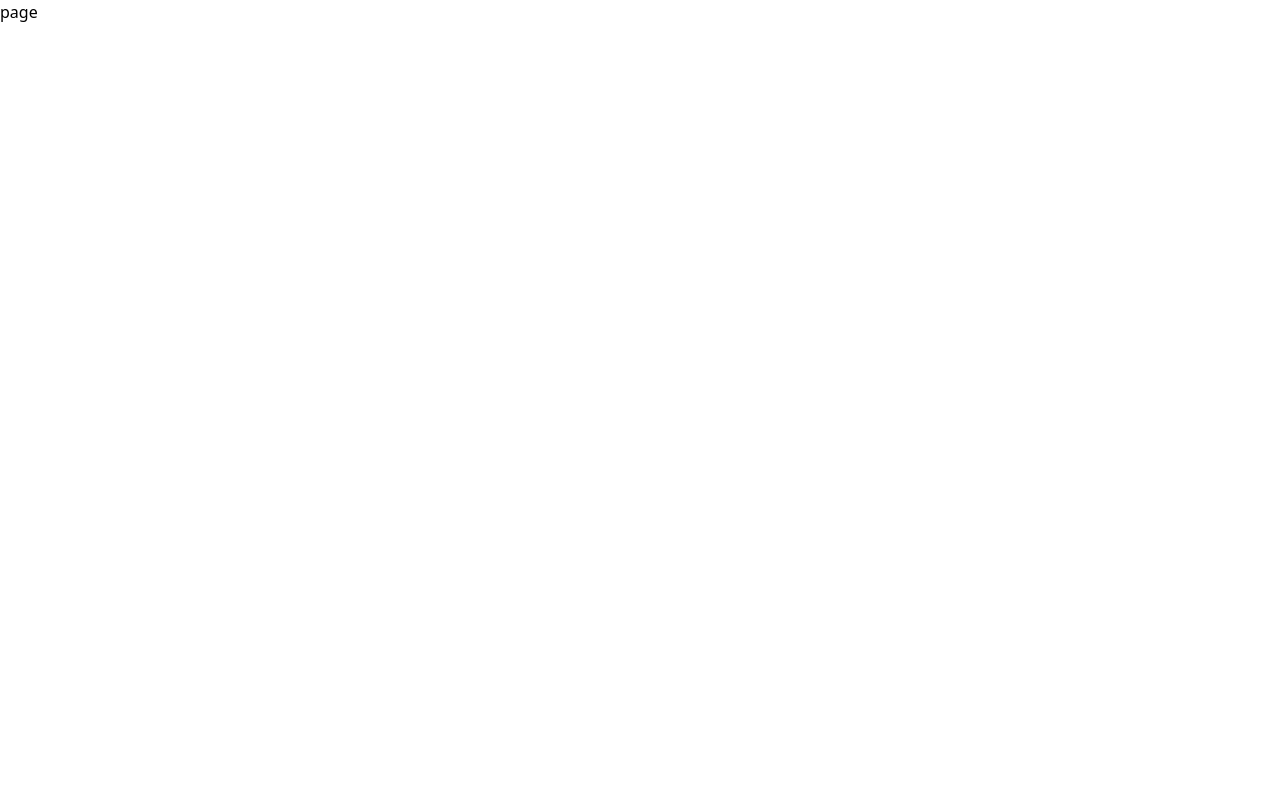
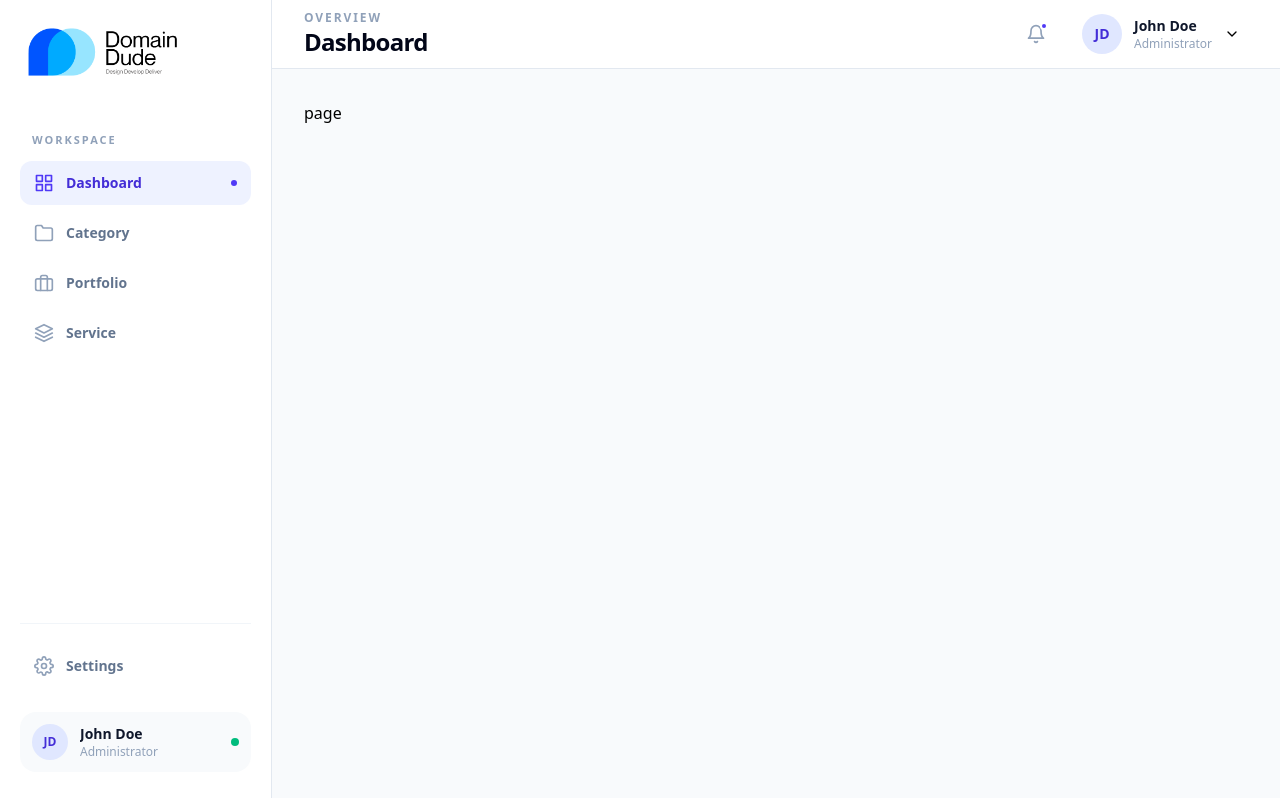
Before and after one commit to nikhilkumar202002/domain-dude-admin, a Next.js app: page / in a window 1280 px wide. Built offline with nearby package versions, Linux system fonts and the light colour scheme.

Commit message:
Add Dashboard layout with Header and Sidebar components; update layout.tsx to use DashboardLayout and include react-icons dependency

```diff
--- /dev/null
+++ b/app/components/layout/DashboardLayout.tsx
@@ -0,0 +1,21 @@
+import type { ReactNode } from "react";
+import Header from "./Header";
+import Sidebar from "./Sidebar";
+
+type DashboardLayoutProps = {
+  children: ReactNode;
+};
+
+const DashboardLayout = ({ children }: DashboardLayoutProps) => {
+  return (
+    <div className="h-screen overflow-hidden bg-slate-50">
+      <Sidebar />
+      <div className="ml-68 flex h-screen min-w-0 flex-col">
+        <Header />
+        <main className="min-h-0 flex-1 overflow-y-auto p-8">{children}</main>
+      </div>
+    </div>
+  );
+};
+
+export default DashboardLayout;
--- /dev/null
+++ b/app/components/layout/Header.tsx
@@ -0,0 +1,99 @@
+"use client";
+
+import Link from "next/link";
+import { useState } from "react";
+import {
+  FiBell,
+  FiChevronDown,
+  FiLogOut,
+  FiSettings,
+  FiUser,
+} from "react-icons/fi";
+
+const Header = () => {
+  const [isProfileOpen, setIsProfileOpen] = useState(false);
+
+  return (
+    <header className="flex items-center justify-between border-b border-slate-200 bg-white px-8 py-2">
+      <div>
+        <p className="text-xs font-semibold uppercase tracking-[0.16em] text-slate-400">
+          Overview
+        </p>
+        <h1 className="text-2xl font-semibold tracking-[-0.03em] text-slate-950">
+          Dashboard
+        </h1>
+      </div>
+      <div className="flex items-center gap-5">
+        <button
+          type="button"
+          aria-label="Notifications"
+          className="relative rounded-xl p-2.5 text-slate-400 transition hover:bg-slate-50 hover:text-slate-700"
+        >
+          <FiBell className="h-5 w-5" />
+          <span className="absolute right-2 top-2 h-2 w-2 rounded-full border-2 border-white bg-indigo-600" />
+        </button>
+        <div className="relative">
+          <button
+            type="button"
+            aria-expanded={isProfileOpen}
+            aria-haspopup="menu"
+            onClick={() => setIsProfileOpen((open) => !open)}
+            className="flex items-center gap-3 rounded-xl p-1.5 pr-2 text-left transition hover:bg-slate-50"
+          >
+            <span className="flex h-10 w-10 items-center justify-center rounded-full bg-indigo-100 text-sm font-bold text-indigo-700">
+              JD
+            </span>
+            <span className="hidden sm:block">
+              <span className="block text-sm font-semibold text-slate-900">
+                John Doe
+              </span>
+              <span className="block text-xs text-slate-400">
+                Administrator
+              </span>
+            </span>
+            <FiChevronDown className="h-4 w-4" />
+          </button>
+          {isProfileOpen && (
+            <div
+              role="menu"
+              className="absolute right-0 top-14 z-20 w-56 overflow-hidden rounded-2xl border border-slate-200 bg-white p-2 shadow-xl shadow-slate-200/60"
+            >
+              <div className="border-b border-slate-100 px-3 py-2.5">
+                <p className="text-sm font-semibold text-slate-900">John Doe</p>
+                <p className="truncate text-xs text-slate-400">
+                  john@domaindude.com
+                </p>
+              </div>
+              <Link
+                href="/profile"
+                role="menuitem"
+                className="mt-1 flex items-center gap-3 rounded-xl px-3 py-2.5 text-sm text-slate-600 hover:bg-slate-50 hover:text-slate-950"
+              >
+                <FiUser />
+                My profile
+              </Link>
+              <Link
+                href="/settings"
+                role="menuitem"
+                className="flex items-center gap-3 rounded-xl px-3 py-2.5 text-sm text-slate-600 hover:bg-slate-50 hover:text-slate-950"
+              >
+                <FiSettings />
+                Settings
+              </Link>
+              <button
+                type="button"
+                role="menuitem"
+                className="flex w-full items-center gap-3 rounded-xl px-3 py-2.5 text-sm text-rose-600 hover:bg-rose-50"
+              >
+                <FiLogOut />
+                Sign out
+              </button>
+            </div>
+          )}
+        </div>
+      </div>
+    </header>
+  );
+};
+
+export default Header;
--- /dev/null
+++ b/app/components/layout/Sidebar.tsx
@@ -0,0 +1,37 @@
+import Link from "next/link";
+import Image from "next/image";
+import { FiBriefcase, FiFolder, FiGrid, FiLayers, FiSettings } from "react-icons/fi";
+
+type Icon = typeof FiGrid;
+
+const navigation: { label: string; href: string; icon: Icon; active?: boolean }[] = [
+  { label: "Dashboard", href: "/", icon: FiGrid, active: true },
+  { label: "Category", href: "/category", icon: FiFolder },
+  { label: "Portfolio", href: "/portfolio", icon: FiBriefcase },
+  { label: "Service", href: "/service", icon: FiLayers },
+];
+
+const Sidebar = () => (
+  <aside className="fixed inset-y-0 left-0 z-30 flex w-68 flex-col overflow-y-auto border-r border-slate-200 bg-white px-5 py-7 text-slate-600">
+    <Link href="/" className="mb-14 flex items-center gap-3 px-2" aria-label="Domain Dude home">
+      <Image
+        src="/Domine-Dude_black.png"
+        alt="Domain Dude"
+        width={205}
+        height={64}
+        priority
+        className="h-auto w-full max-w-[150px] shrink-0 object-contain object-left"
+      />
+    </Link>
+    <p className="mb-3 px-3 text-[11px] font-bold uppercase tracking-[0.18em] text-slate-400">Workspace</p>
+    <nav className="space-y-1.5" aria-label="Main navigation">
+      {navigation.map(({ label, href, icon: Icon, active }) => <Link key={label} href={href} className={`group flex items-center gap-3 rounded-xl px-3.5 py-3 text-sm font-semibold transition-colors ${active ? "bg-indigo-50 text-indigo-700" : "text-slate-500 hover:bg-slate-50 hover:text-slate-950"}`}><Icon className={`h-5 w-5 ${active ? "text-indigo-600" : "text-slate-400 group-hover:text-slate-700"}`} />{label}{active && <span className="ml-auto h-1.5 w-1.5 rounded-full bg-indigo-600" />}</Link>)}
+    </nav>
+    <div className="mt-auto border-t border-slate-100 pt-5">
+      <Link href="/settings" className="group flex items-center gap-3 rounded-xl px-3.5 py-3 text-sm font-semibold text-slate-500 transition-colors hover:bg-slate-50 hover:text-slate-950"><FiSettings className="h-5 w-5 text-slate-400 group-hover:text-slate-700" />Settings</Link>
+      <div className="mt-6 flex items-center gap-3 rounded-2xl bg-slate-50 p-3"><div className="flex h-9 w-9 items-center justify-center rounded-full bg-indigo-100 text-xs font-bold text-indigo-700">JD</div><div className="min-w-0"><p className="truncate text-sm font-semibold text-slate-900">John Doe</p><p className="truncate text-xs text-slate-400">Administrator</p></div><span className="ml-auto h-2 w-2 rounded-full bg-emerald-500" /></div>
+    </div>
+  </aside>
+);
+
+export default Sidebar;
--- a/app/layout.tsx
+++ b/app/layout.tsx
@@ -1,6 +1,7 @@
 import type { Metadata } from "next";
 import { Geist, Geist_Mono, Inter } from "next/font/google";
 import "./globals.css";
+import DashboardLayout from "./components/layout/DashboardLayout";
 
 const geistSans = Geist({
   variable: "--font-geist-sans",
@@ -28,7 +29,9 @@ export default function RootLayout({ children }: LayoutProps<"/">) {
       lang="en"
       className={`${geistSans.variable} ${geistMono.variable} ${inter.variable} h-full antialiased`}
     >
-      <body className="min-h-full flex flex-col">{children}</body>
+      <body className="flex min-h-full flex-col overflow-hidden">
+        <DashboardLayout>{children}</DashboardLayout>
+      </body>
     </html>
   );
 }
--- a/package.json
+++ b/package.json
@@ -11,7 +11,8 @@
   "dependencies": {
     "next": "16.3.7",
     "react": "19.2.8",
-    "react-dom": "19.2.8"
+    "react-dom": "19.2.8",
+    "react-icons": "^5.7.0"
   },
   "devDependencies": {
     "@tailwindcss/postcss": "^4",
```
Also changed, not shown: 1 other file (tests, documents, lock files or other folders).
